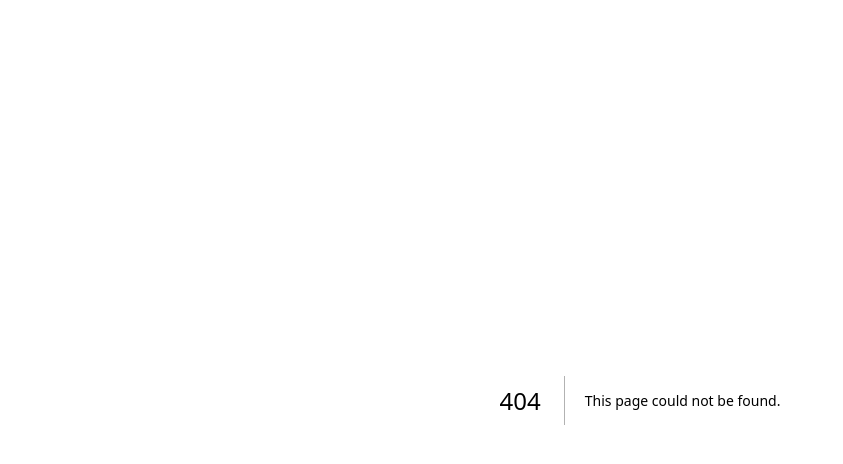
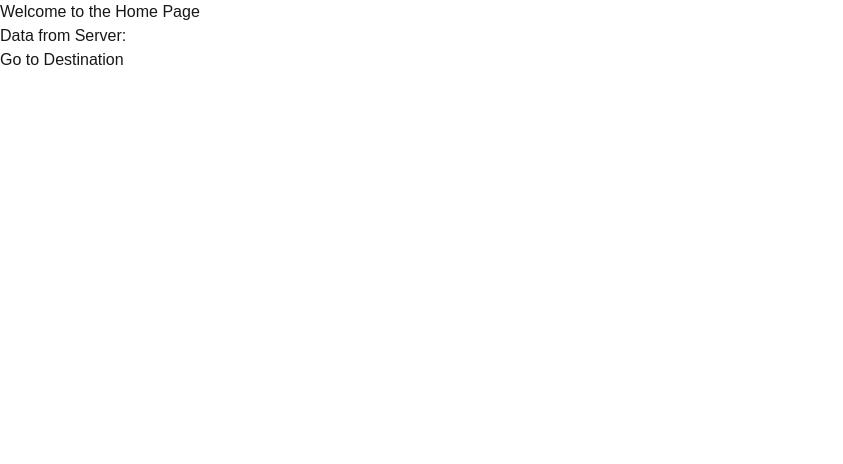
Before and after one commit to Sagnik-web/NEXT, a Next.js app: page /new in a window 1280 px wide. Before the commit this address had no page. Shown: the top 464 px of the page, without its empty margins (0-843 px from the left). Built offline with nearby package versions, Linux system fonts and the light colour scheme.

Commit message:
new page

```diff
--- /dev/null
+++ b/src/app/new/page.tsx
@@ -0,0 +1,52 @@
+import { useState } from 'react';
+import { useRouter } from 'next/router';
+
+const HomePage = ({ dataFromServer }:{ dataFromServer:any }) => {
+  const [isLoading, setIsLoading] = useState(false);
+  const router = useRouter();
+
+  // Function to make the API call and redirect
+  const handleRedirect = async () => {
+    setIsLoading(true);
+
+    // Example API call (you can replace this with any API you need)
+    const response = await fetch('/api/my-endpoint');
+    const result = await response.json();
+
+    // If the API call is successful, redirect to another page
+    if (result.success) {
+      router.push('/destination');  // Redirect to the 'destination' page
+    }
+
+    setIsLoading(false);
+  };
+
+  return (
+    <div>
+      <h1>Welcome to the Home Page</h1>
+      <p>Data from Server: {JSON.stringify(dataFromServer)}</p>
+
+      <button onClick={handleRedirect} disabled={isLoading}>
+        {isLoading ? 'Redirecting...' : 'Go to Destination'}
+      </button>
+    </div>
+  );
+};
+
+
+
+// Server-side rendering with getServerSideProps
+export async function getServerSideProps(context:any) {
+  // Make the API call on the server side
+  const res = await fetch('https://api.example.com/data');  // Replace with your actual API
+  const data = await res.json();
+
+  // Return the fetched data as props to the component
+  return {
+    props: {
+      dataFromServer: data,  // This will be passed to the component as props
+    },
+  };
+}
+
+export default HomePage;
```
